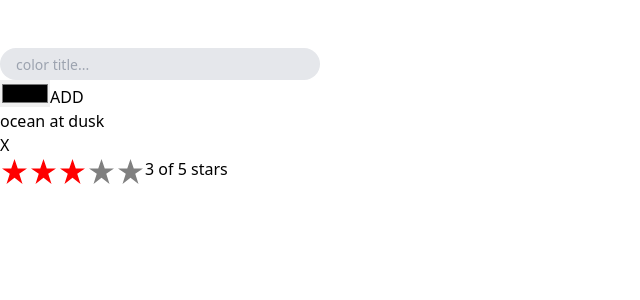
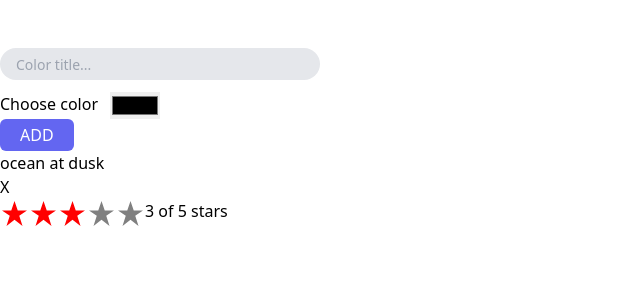
Before and after one commit to Russkazkin/react-color-picker, a React (Create React App) app: page / in a window 1280 px wide. Shown: the top 300 px of the page, without its empty margins (0-640 px from the left). Built offline with nearby package versions, Linux system fonts and the light colour scheme.

Commit message:
Add button styling

```diff
--- a/src/components/AddColorForm/AddColorForm.js
+++ b/src/components/AddColorForm/AddColorForm.js
@@ -14,11 +14,15 @@ const AddColorForm = ({onNewColor = f => f}) => {
     <form onSubmit={submit} className="w-1/4">
       <input type="text"
              ref={title}
-             placeholder="color title..."
-             className="pl-4 h-8 bg-gray-200 w-full rounded-full focus:outline-none focus:shadow-outline text-sm"
+             placeholder="Color title..."
+             className="pl-4 h-8 bg-gray-200 w-full rounded-full focus:outline-none focus:shadow-outline text-sm mb-3"
              required />
-      <input type="color" ref={color} required />
-      <button>ADD</button>
+      <div className="flex">
+        <div className="mr-3">Choose color</div>
+        <input type="color" ref={color} required />
+      </div>
+
+      <button className="px-5 py-1 rounded-md bg-indigo-500 text-white">ADD</button>
     </form>
   );
 }
```
